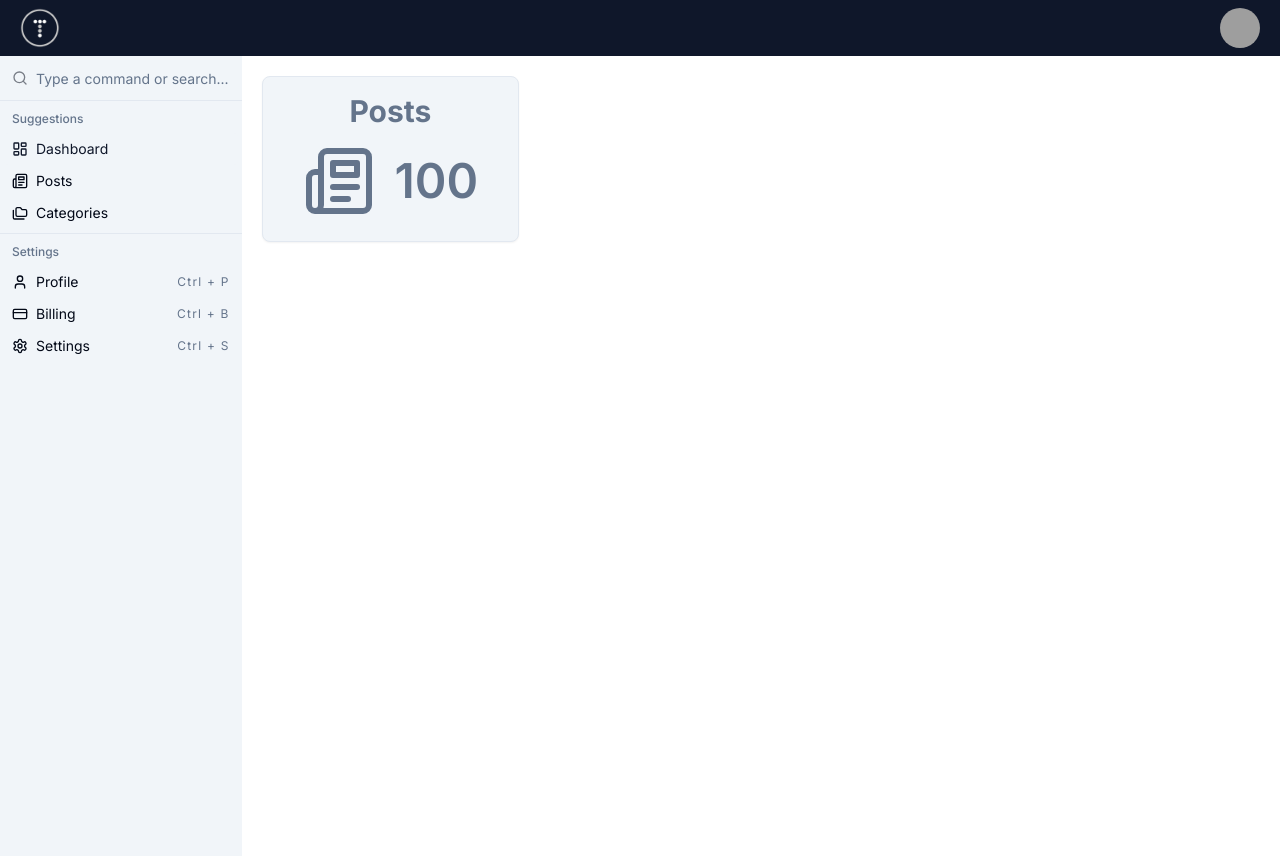
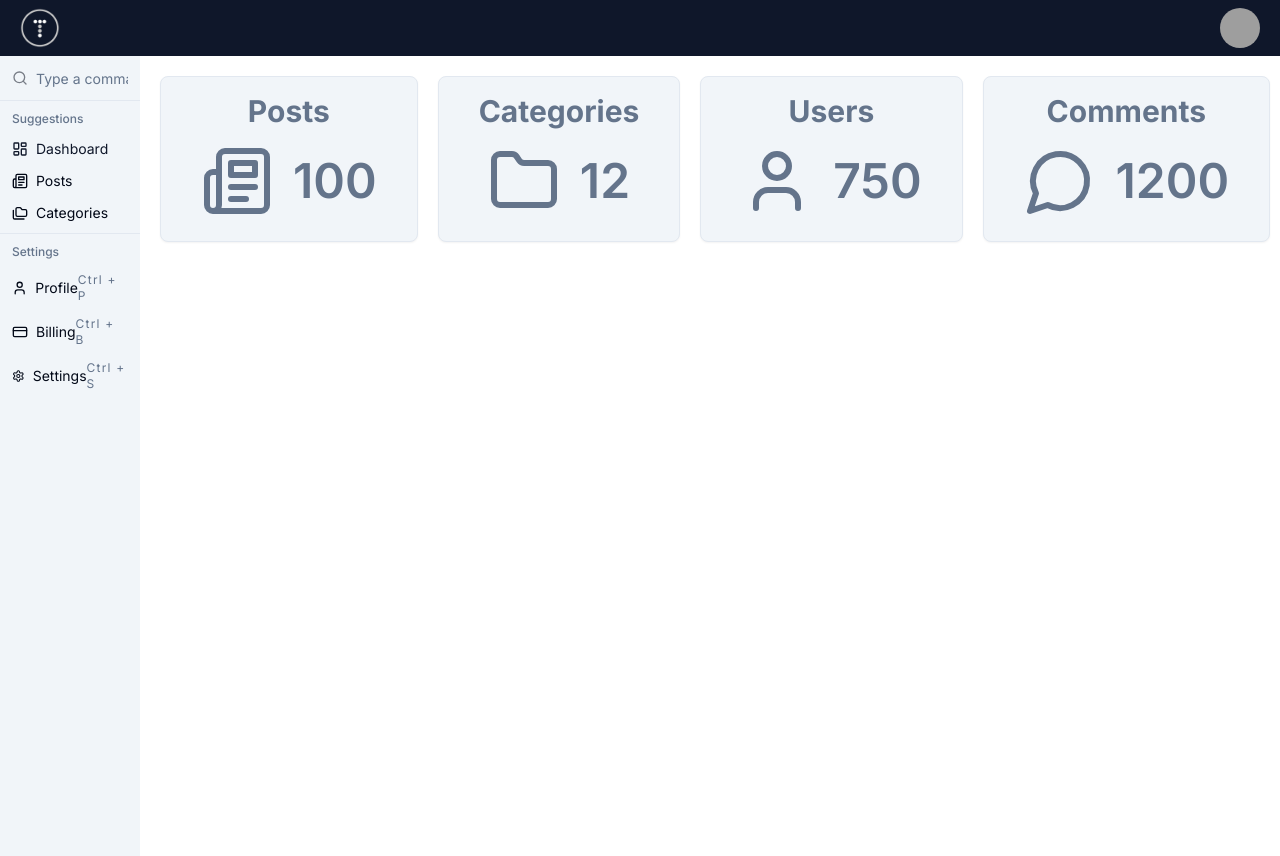
Before and after one commit to BMRicardas/admin-dashboard, a Next.js app: page / in a window 1280 px wide. Built offline with nearby package versions, Linux system fonts and the light colour scheme; grey boxes are pictures that could not be loaded.

Commit message:
add new dashboard cards for categories, users, and comments

```diff
--- a/app/page.tsx
+++ b/app/page.tsx
@@ -1,5 +1,5 @@
 import { DashboardCard } from "@/components/dashboard/dashboard-card";
-import { Newspaper } from "lucide-react";
+import { Folder, MessageCircle, Newspaper, User } from "lucide-react";
 
 export default function Home() {
   return (
@@ -10,6 +10,21 @@
           count={100}
           icon={<Newspaper className="text-slate-500" size={72} />}
         />
+        <DashboardCard
+          title="Categories"
+          count={12}
+          icon={<Folder className="text-slate-500" size={72} />}
+        />
+        <DashboardCard
+          title="Users"
+          count={750}
+          icon={<User className="text-slate-500" size={72} />}
+        />
+        <DashboardCard
+          title="Comments"
+          count={1200}
+          icon={<MessageCircle className="text-slate-500" size={72} />}
+        />
       </div>
     </>
   );
```
